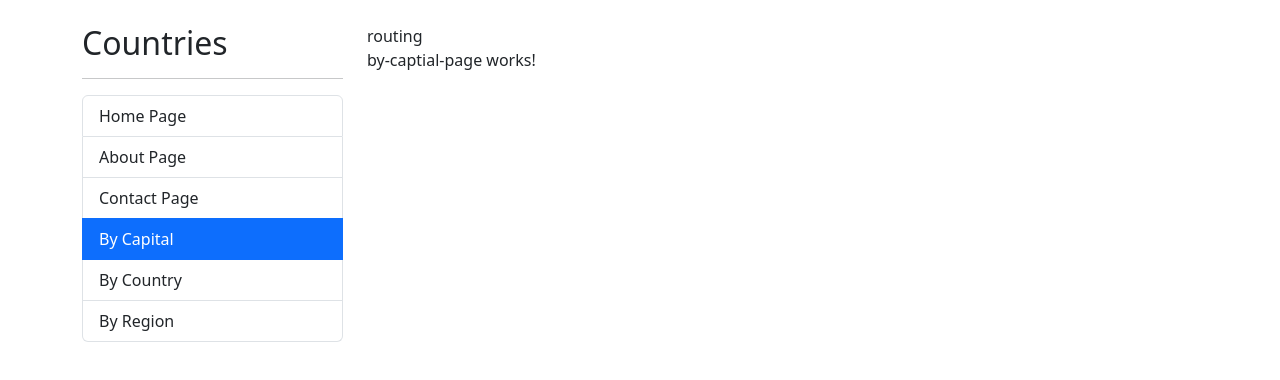
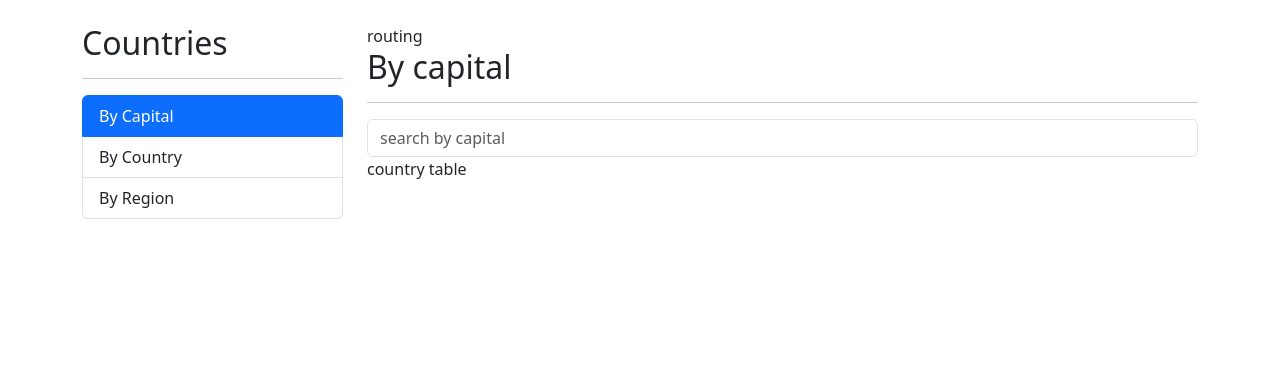
Before and after one commit to dagemov/FernandoAngular, an Angular app in the folder 04-bases-coutrySPA/: page /countries/by-capital in a window 1280 px wide. Shown: the top 380 px of the page. Built offline with nearby package versions, Linux system fonts and the light colour scheme.

Commit message:
emited valus from search-box generic (by reference)

```diff
--- a/04-bases-coutrySPA/src/app/app-routing.module.ts
+++ b/04-bases-coutrySPA/src/app/app-routing.module.ts
@@ -30,7 +30,7 @@ const routes: Routes =
   },
   {
     path:'**',
-    redirectTo:'home'
+    redirectTo:'countries' //ruta por defecto del componente route hijo
   }
 ];
 
--- a/04-bases-coutrySPA/src/app/countries/countries-routing.module.ts
+++ b/04-bases-coutrySPA/src/app/countries/countries-routing.module.ts
@@ -29,6 +29,10 @@ const routes:Routes=
     path:'by/:id',
     component:CountryPageComponent
   },
+  {
+    path:'**',
+    redirectTo:'by-capital'
+  }
 ]
 
 
--- a/04-bases-coutrySPA/src/app/countries/countries.module.ts
+++ b/04-bases-coutrySPA/src/app/countries/countries.module.ts
@@ -5,6 +5,7 @@ import { ByCountryPageComponent } from './pages/by-country-page/by-country-page.
 import { ByRegionPageComponent } from './pages/by-region-page/by-region-page.component';
 import { CountryPageComponent } from './pages/country-page/country-page.component';
 import { CountriesRoutingModule } from './countries-routing.module';
+import { SharedModule } from "../shared/shared.module";
 
 
 
@@ -18,6 +19,7 @@ import { CountriesRoutingModule } from './countries-routing.module';
   imports: [
     CommonModule,
     CountriesRoutingModule,
-  ]
+    SharedModule
+]
 })
 export class CountriesModule { }
--- a/04-bases-coutrySPA/src/app/countries/pages/by-captial-page/by-captial-page.component.html
+++ b/04-bases-coutrySPA/src/app/countries/pages/by-captial-page/by-captial-page.component.html
@@ -1 +1,19 @@
-<p>by-captial-page works!</p>
+<h2>By capital</h2>
+<hr>
+
+<div class="row">
+
+  <div class="col">
+    <shared-search-box
+    (onSearch) ="searchByCapital($event)"
+    placeholder="search by capital"></shared-search-box>
+  </div>
+
+</div>
+<div class="row">
+
+  <div class="col">
+      country table
+  </div>
+
+</div>
--- a/04-bases-coutrySPA/src/app/countries/pages/by-captial-page/by-captial-page.component.ts
+++ b/04-bases-coutrySPA/src/app/countries/pages/by-captial-page/by-captial-page.component.ts
@@ -1,4 +1,4 @@
-import { Component } from '@angular/core';
+import { Component, Input } from '@angular/core';
 
 @Component({
   selector: 'countries-by-captial-page',
@@ -7,4 +7,10 @@ import { Component } from '@angular/core';
 })
 export class ByCaptialPageComponent {
 
+
+
+  searchByCapital(term:string):void{
+    console.log('by capital page' + term)
+
+  }
 }
--- /dev/null
+++ b/04-bases-coutrySPA/src/app/shared/components/search-box/search-box.component.html
@@ -0,0 +1,9 @@
+<!--Cuando deifninimos con [] es que en el ts definimos la propiedad que va a llegar Input, ya sea emitida o lo que sea
+pero especificamos el tipo de dato que va a llegar-->
+<input
+  type="text"
+  [placeholder]="placeholder"
+  class="form-control"
+  (keyup.enter)="onValue(txtSearchInput.value)"
+  #txtSearchInput
+>
--- /dev/null
+++ b/04-bases-coutrySPA/src/app/shared/components/search-box/search-box.component.ts
@@ -0,0 +1,30 @@
+import { Component, ElementRef, EventEmitter, Input, Output, ViewChild } from '@angular/core';
+
+@Component({
+  selector: 'shared-search-box',
+  templateUrl: './search-box.component.html',
+  styleUrl: './search-box.component.css'
+})
+export class SearchBoxComponent {
+
+  @ViewChild('txtSearchInput')
+  //recibiendo valor del html input por referencia local
+  public searchInput!:ElementRef<HTMLInputElement>
+
+  @Output()
+  //creando emicion del valor
+  public onSearch = new EventEmitter<string>();
+
+  @Input()
+  public placeholder:string="";
+
+  onValue(value:string):void
+  {
+    if(this.searchInput.nativeElement.value.length<=0) return;
+
+     value  =this.searchInput.nativeElement.value
+
+    this.onSearch.emit(value);
+
+  }
+}
--- a/04-bases-coutrySPA/src/app/shared/components/sidebar/sidebar.component.html
+++ b/04-bases-coutrySPA/src/app/shared/components/sidebar/sidebar.component.html
@@ -2,7 +2,7 @@
 <hr>
 <ul class="list-group">
   <!--we have to import the rouyter module in opur shared module to user [routerLink="'value"] vidio 117 fernando herrera-->
-  <li
+  <!-- <li
     [routerLink]="'home'"
     routerLinkActive="active"
     [routerLinkActiveOptions]="{exact:true}"
@@ -27,7 +27,7 @@
   [routerLinkActiveOptions]="{exact:true}"
   class="list-group-item">
     Contact Page
-  </li>
+  </li> -->
 
   <li
   [routerLink]="'countries/by-capital'"
--- a/04-bases-coutrySPA/src/app/shared/shared.module.ts
+++ b/04-bases-coutrySPA/src/app/shared/shared.module.ts
@@ -7,6 +7,7 @@ import { HomePageComponent } from './pages/home-page/home-page.component';
 import { SidebarComponent } from './components/sidebar/sidebar.component';
 import { RouterModule } from '@angular/router';
 import { ContactComponent } from './pages/contact/contact.component';
+import { SearchBoxComponent } from './components/search-box/search-box.component';
 
 
 
@@ -17,6 +18,7 @@ import { ContactComponent } from './pages/contact/contact.component';
     ContactComponent,
     HomePageComponent,
     SidebarComponent,
+    SearchBoxComponent,
 
 
   ],
@@ -28,7 +30,8 @@ import { ContactComponent } from './pages/contact/contact.component';
     AboutPageComponent,
     ContactComponent,
     HomePageComponent,
-    SidebarComponent
+    SidebarComponent,
+    SearchBoxComponent
   ]
 })
 export class SharedModule { }
```
Also changed, not shown: 04-bases-coutrySPA/src/app/shared/components/search-box/search-box.component.css (added).
